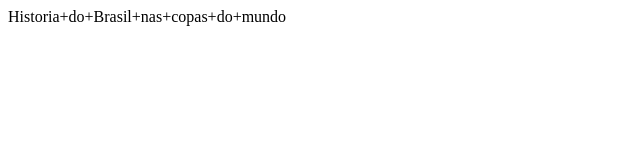
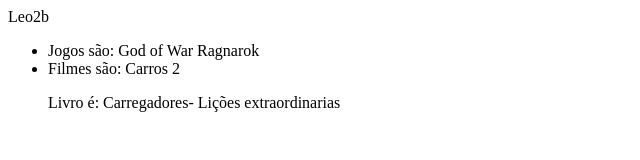
Before and after one commit to Leocespa/site2b, a plain HTML site: page index.html in a window 1280 px wide. Shown: the whole page, without its empty margins (0-640 px from the left). Drawn offline with Linux system fonts and the light colour scheme.

Commit message:
Update index.html

```diff
--- a/index.html
+++ b/index.html
@@ -3,5 +3,17 @@
     <head>
           <meta charset="utf-8">
           <meta name="viewport"content="width=device-width,initial-scale=1.0>
-            <title> Historia+do+Brasil+nas+copas+do+mundo </title>
+            <title> Leo2b </title>
+            <link rel="shortcut.icon" href="favocon.ico" type="image/x-icon">
    </head>
+   <body>
+
+            <UL>
+            <LI> Jogos são: God of War Ragnarok
+            <LI> Filmes são: Carros 2
+              </UL>
+              <OL>
+              <L1> Livro é: Carregadores- Lições extraordinarias
+              </OL>
+              </body>
+              </html>
```
